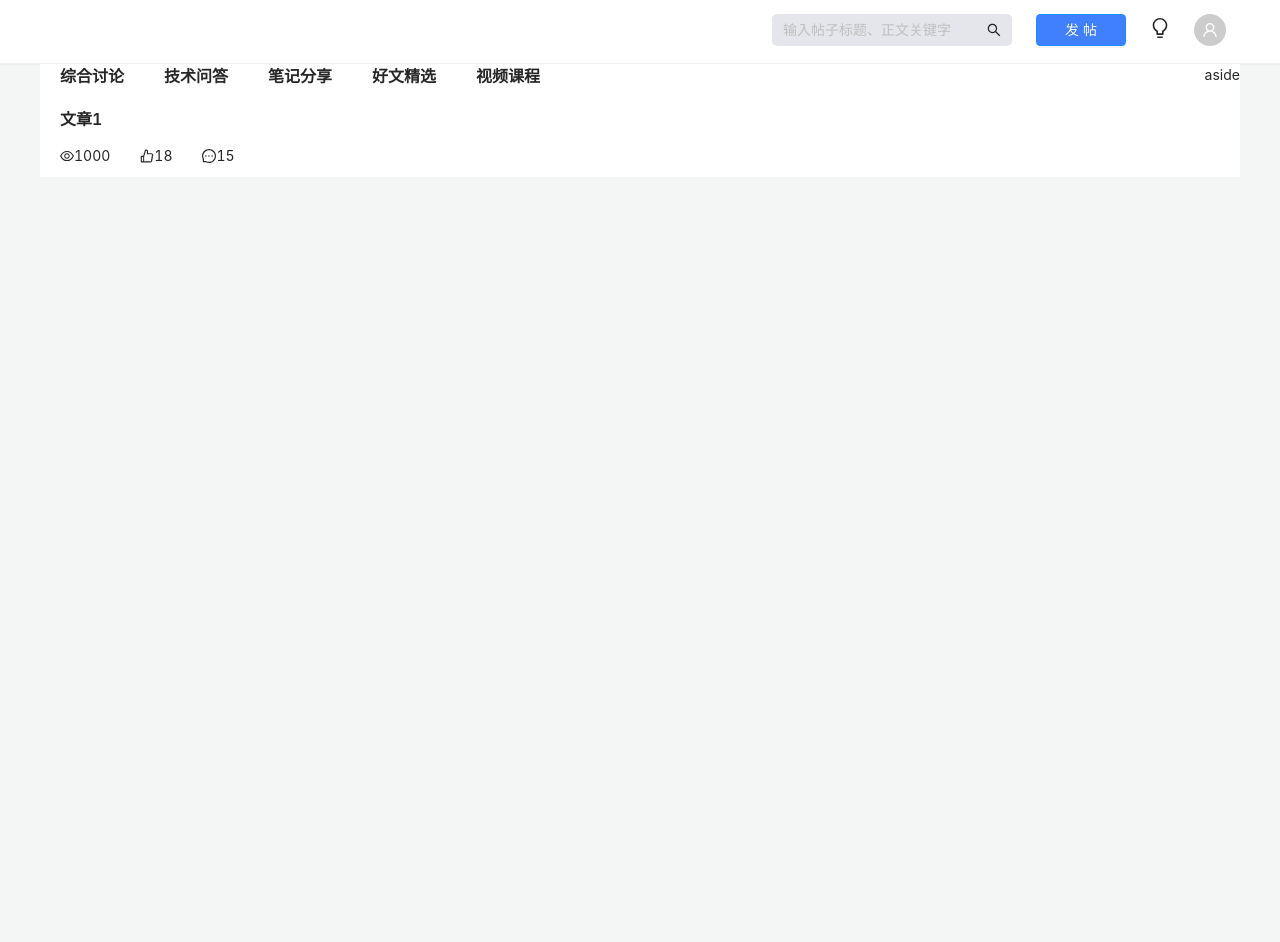
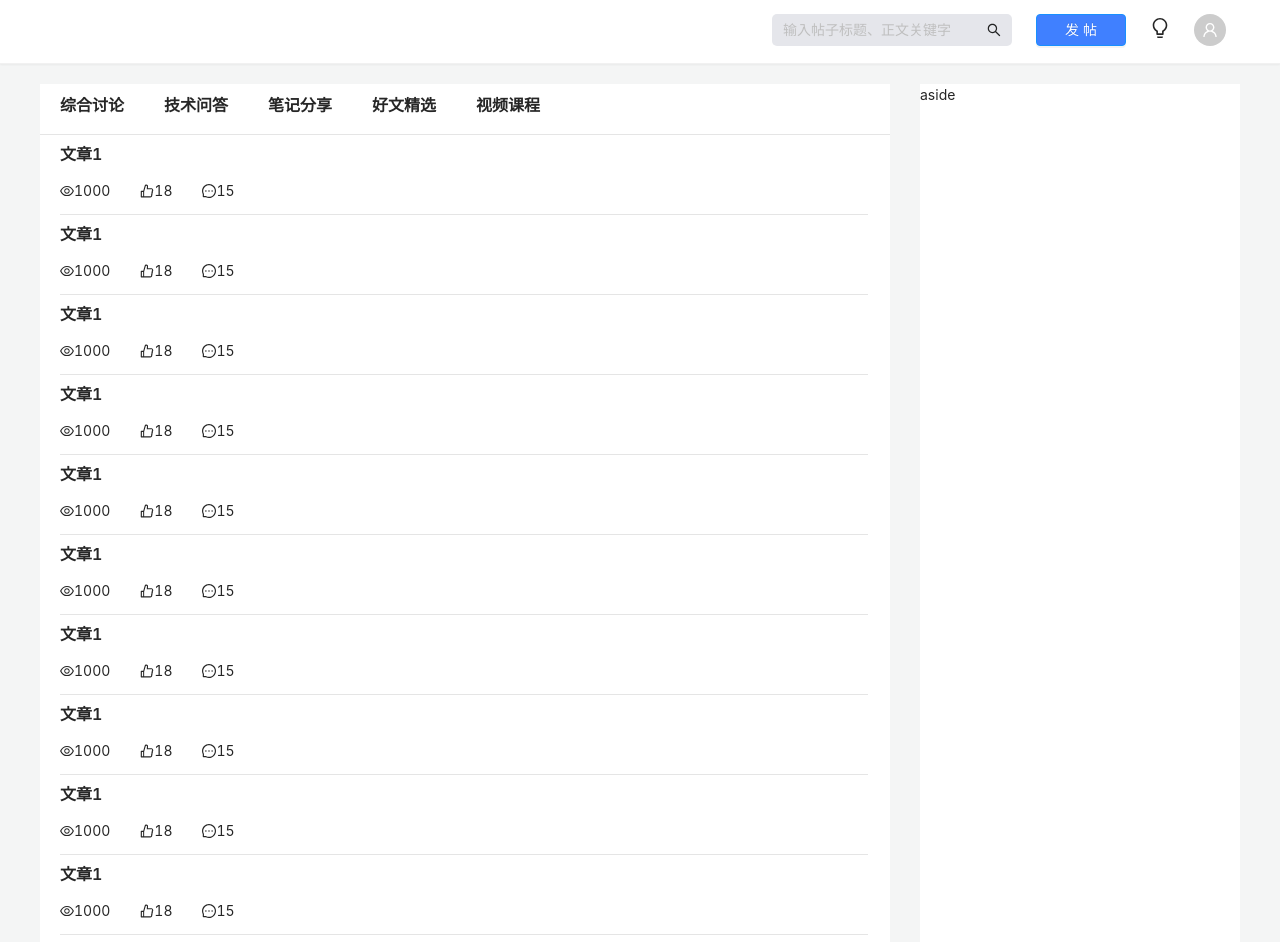
Before and after one commit to painting-alt/tigerZoo, a React (Create React App) app: page / in a window 1280 px wide. Before the commit the page ends 800 px from the top, so only its background shows below. Built offline with nearby package versions, Linux system fonts and the light colour scheme.

Commit message:
feat(discuss): content部分基本搭建

```diff
--- a/src/App.tsx
+++ b/src/App.tsx
@@ -21,8 +21,8 @@ export default memo(function App() {
             <AppHeader />
             <div className={ appStyle.appcontent}>
             <div className={ appStyle.app}>
-            <RouteElement />
-            <AppAside />
+            <div className={ appStyle.maincontent}><RouteElement /></div>
+            <div className={ appStyle.aside}><AppAside /></div>
             </div>
             </div>
         </div>
--- a/src/assets/css/App.css
+++ b/src/assets/css/App.css
@@ -6,3 +6,8 @@
 body {
     background-color: #f4f5f5;
 }
+hr {
+    background-color: #e5e5e5;
+    height: 1px;
+    border: 0;
+}
--- a/src/assets/css/css_modules/app.module.css
+++ b/src/assets/css/css_modules/app.module.css
@@ -1,11 +1,19 @@
 .appcontent {
     display: flex;
     justify-content: center;
+    margin-top: 20px;
 }
 .app {
     display: flex;
     justify-content: space-between;
     width: 1200px;
     height: 100%;
+}
+.maincontent {
+    width: 850px;
     background-color: #fff;
 }
+.aside {
+    width: 320px;
+    background-color: #fff;
+}
--- a/src/assets/css/css_modules/main.module.css
+++ b/src/assets/css/css_modules/main.module.css
@@ -1,5 +1,6 @@
 .nav {
     height: 43px;
+    line-height: 43px;
     font-size: 16px;
 }
 .nav span {
--- a/src/assets/css/css_modules/mainlist.module.css
+++ b/src/assets/css/css_modules/mainlist.module.css
@@ -1,11 +1,11 @@
 .mainlist {
     position: relative;
-    height: 70px;
+    height: 80px;
 }
 .popular {
     position: absolute;
     left: 20px;
-    bottom: 10px;
+    bottom: 20px;
 }
 .popular .span {
     padding-right: 30px;
--- a/src/components/main-list/index.tsx
+++ b/src/components/main-list/index.tsx
@@ -11,13 +11,14 @@ import mainlist from '@/assets/css/css_modules/mainlist.module.css'
 
 export default memo(function MainList() {
   return (
-    <div className={ mainlist.mainlist}>
+    <div className={mainlist.mainlist}>
       <div style={{ fontSize: "16px", fontWeight: "600",marginLeft:"20px"}}>文章1</div>
       <div className={ mainlist.popular}>
         <span className={ mainlist.span}><EyeOutlined />1000</span>
         <span className={ mainlist.span}><LikeOutlined />18</span>
         <span className={ mainlist.span}><MessageOutlined />15</span>
       </div>
+      <hr style={{width:"95%",position:"absolute",bottom:"0px",left:"20px"}}/>
     </div>
   );
 })
--- a/src/pages/discuss/index.tsx
+++ b/src/pages/discuss/index.tsx
@@ -1,10 +1,14 @@
 import React, { memo } from 'react'
 
 import MainList from '@/components/main-list'
-export default memo(function Discuss() {
+export default memo(function Discuss():any {
     return (
         <div>
-            <MainList/>
-        </div>
+        {
+            [1,2,3,4,5,6,7,8,9,10].map((item) => {
+               return <MainList key={item}/>
+            })
+        }
+    </div>
     )
 })
--- a/src/views/main/main.tsx
+++ b/src/views/main/main.tsx
@@ -34,6 +34,7 @@ export default memo(function Main() {
     <span onClick={()=>handleItemClick('articles')}>好文精选</span>
     <span onClick={()=>handleItemClick('videos')}>视频课程</span>
     </div>
+    <hr />
     <Outlet />
   </div>;
 }
```
